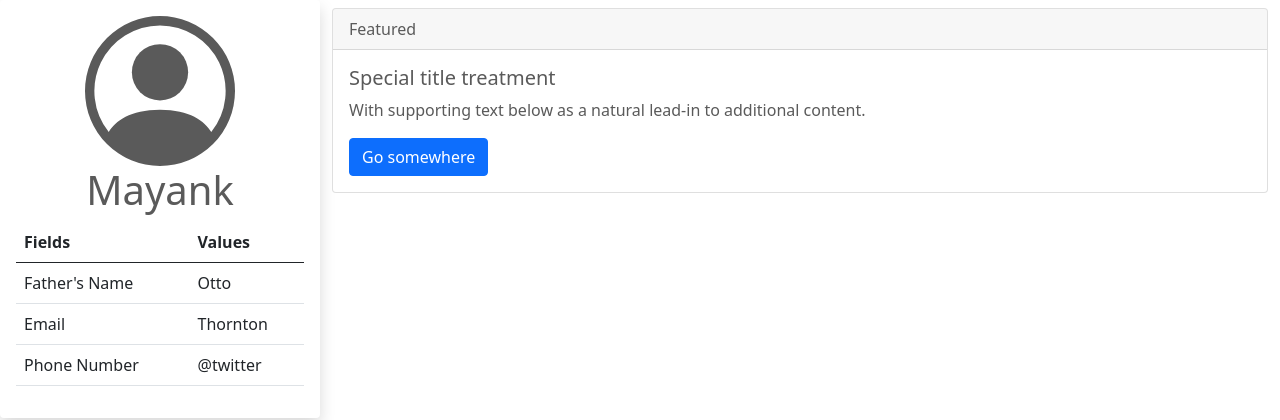
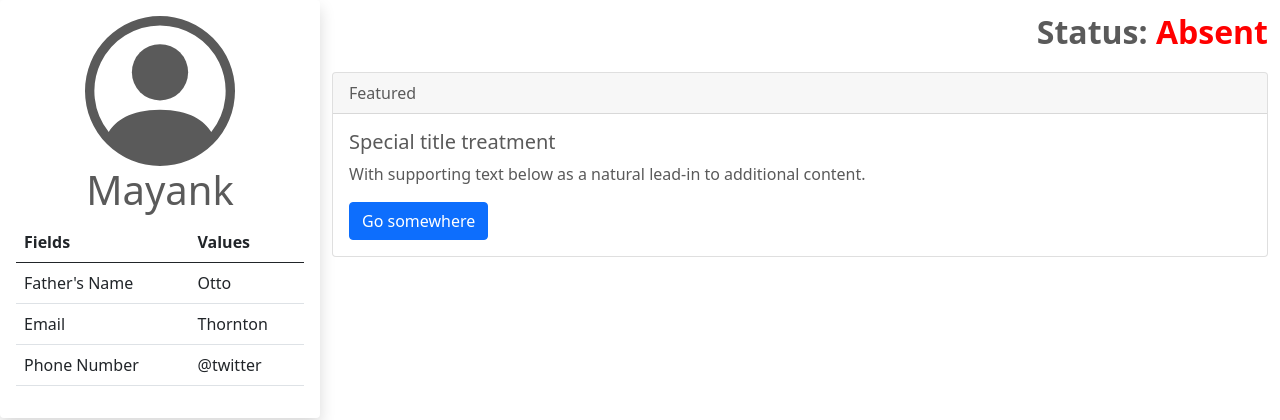
Before and after one commit to Pallavrai/attendqr, a Django app: page /report/6 in a window 1280 px wide. Shown: the part 98-518 px from the top of the page. Run offline with Django 3.2, Linux system fonts and the light colour scheme; data comes from the database, SQL or seed files in the repository; both versions use the stored data as it was after the commit.

Commit message:
solved some errors

```diff
--- a/students/templates/student_report.html
+++ b/students/templates/student_report.html
@@ -48,6 +48,16 @@
 
         </div>
         <div class="col-md-9 order-2 pt-2">
+
+          <p class="text-md-end text-center fs-2 fw-bold">Status:
+            {% if attendon == "Present" %}
+            <font color="green">{{attendon}}</font>
+            {% else %}
+            <font color="red">{{attendon}}</font>
+            {% endif %}
+
+          </p>
+
             <div class="card">
                 <div class="card-header">
                   Featured
--- a/students/views.py
+++ b/students/views.py
@@ -1,6 +1,7 @@
 from django.shortcuts import render
 from students.models import studentsList,attendon,json_data
 from django.utils import timezone
+import datetime as dt
 
 def home(request):
     return render(request,'home.html')
@@ -21,7 +22,13 @@ def list_students(request,section='A'):
 def student_report(request,student):
     student=studentsList.objects.get(id=student)
     try:
-        obj_attendon=attendon.objects.get(student=student,date=timezone.now())
+        atndon=attendon.objects.get(student=student)
+        t=dt.date.today()
+        if atndon.date == t:
+            obj_attendon="Present"
+        else:
+
+            obj_attendon="Absent"
     except attendon.DoesNotExist:
         obj_attendon=None
     context={
```
Also changed, not shown: db.sqlite3.
